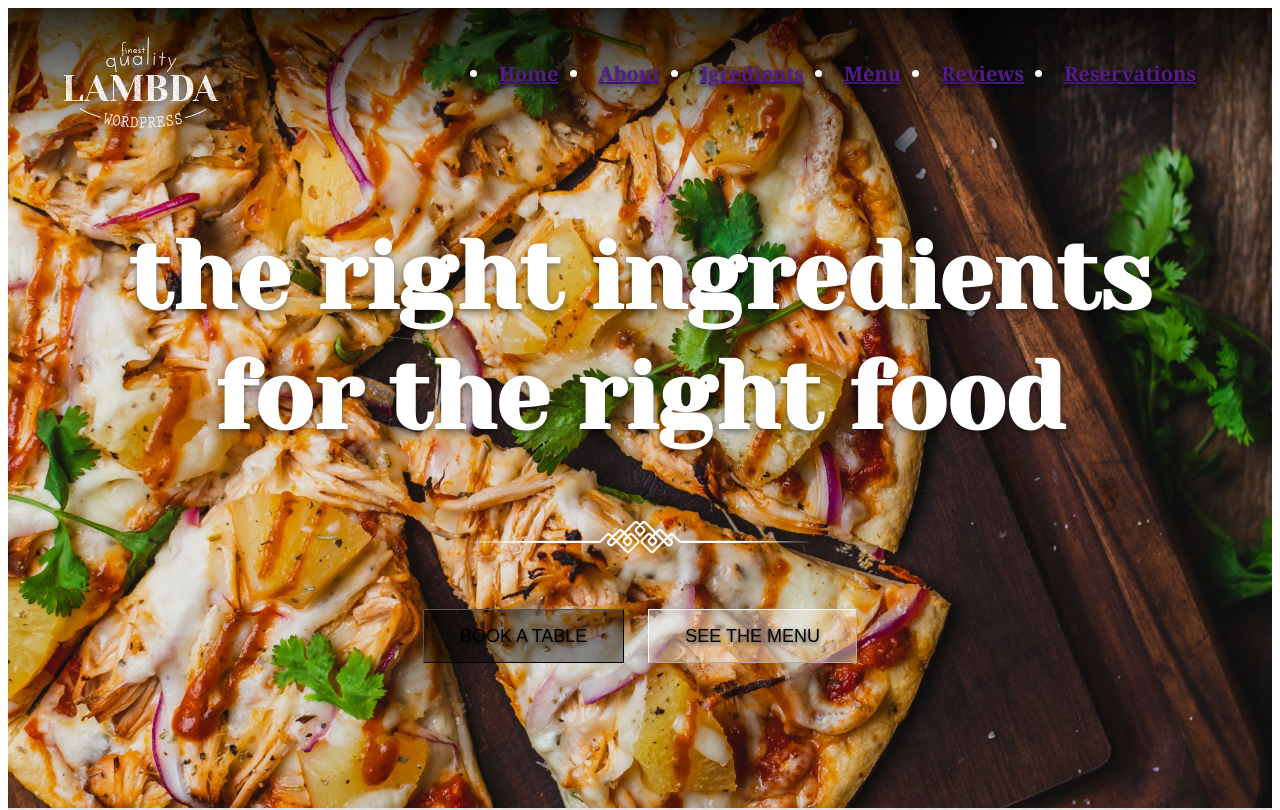
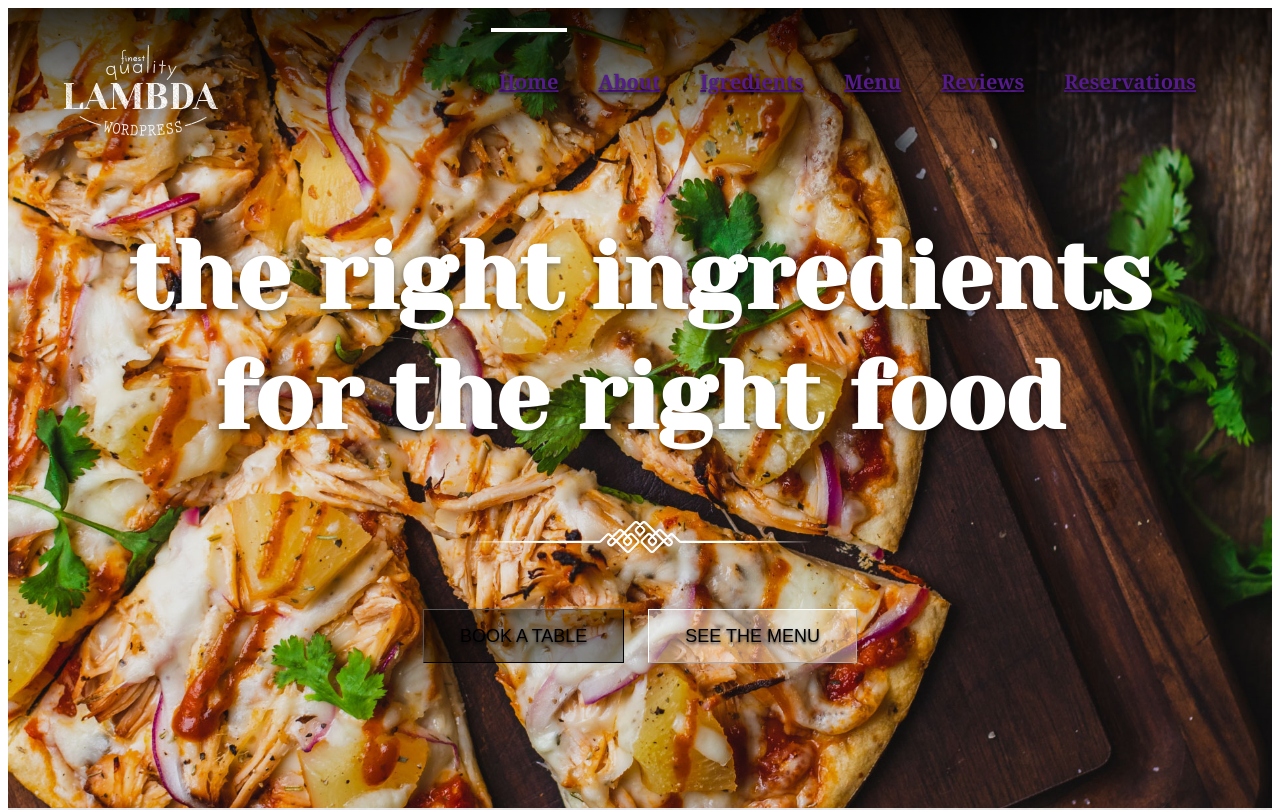
Before and after one commit to alestrunda/restaurant-next, a Next.js app: page / in a window 1280 px wide. Shown: the top 810 px of the page. Built offline with nearby package versions, Linux system fonts and the light colour scheme.

Commit message:
tweak styles

```diff
--- a/components/NewItem.js
+++ b/components/NewItem.js
@@ -2,17 +2,16 @@ import classNames from "classnames";
 import Link from "next/link";
 
 const NewItem = ({ active, href, title }) => (
-  <li
-    className={classNames(
-      "border-t-4 mx-3 transition-all duration-300 hover:border-white",
-      {
-        "border-white": active,
-        "border-transparent": !active,
-      }
-    )}
-  >
+  <li className="group mx-3 relative overflow-hidden">
+    <div
+      className={classNames(
+        "absolute top-0 left-0 w-full h-1 bg-white transition-all duration-500 -translate-x-full group-hover:translate-x-0 group-hover:opacity-100",
+        { "translate-x-0": active },
+        { "opacity-0": !active }
+      )}
+    ></div>
     <Link href={href}>
-      <a className="block py-8 px-2">{title}</a>
+      <a className="block py-10 px-2">{title}</a>
     </Link>
   </li>
 );
--- a/pages/index.js
+++ b/pages/index.js
@@ -5,7 +5,7 @@ import NavItem from "../components/NewItem";
 export default function Home() {
   return (
     <div className="flex flex-col justify-center min-h-screen">
-      <Head title="My page" />
+      <Head />
 
       <div className="bg-section-1 bg-center bg-cover text-white min-h-screen flex flex-col justify-center relative">
         <div className="absolute left-0 top-0 h-full w-full bg-black opacity-10"></div>
--- a/styles.css
+++ b/styles.css
@@ -66,6 +66,6 @@
   }
 
   .text-shadow-sm {
-    text-shadow: 0 2px 4px rgba(0,0,0,0.7);
+    text-shadow: 0 2px 3px rgba(0,0,0,0.7);
   }
 }
```
